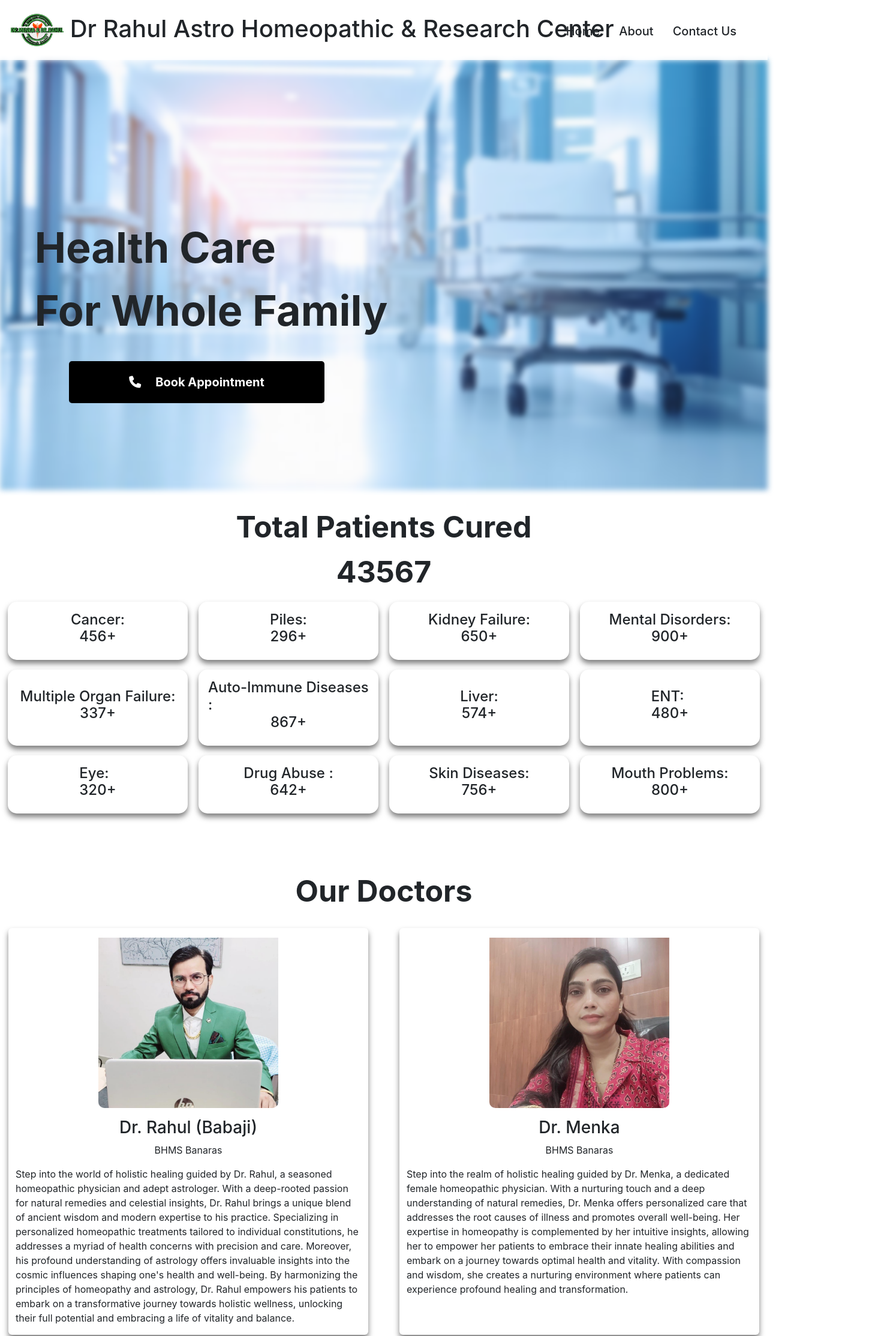
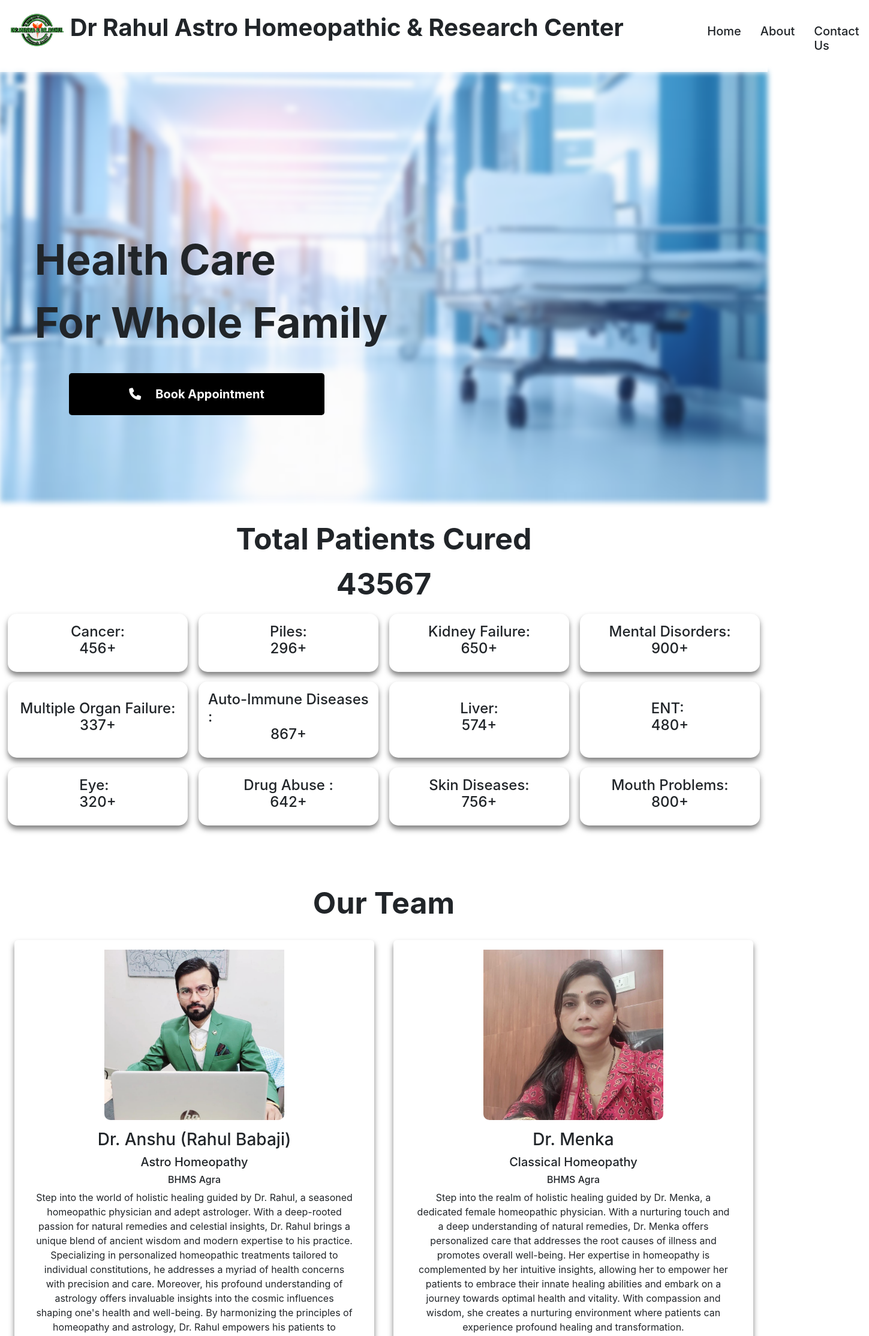
Before and after one commit to shakya94/rahulbabaji, a React (Create React App) app: page / in a window 1280 px wide. Shown: the top 2227 px of the page at 60% size, 1449 px wide, since content can reach past the window. Built offline with nearby package versions, Linux system fonts and the light colour scheme.

Commit message:
harshit new changes

```diff
--- a/src/App.css
+++ b/src/App.css
@@ -8,6 +8,11 @@
  /* Optional: Add background color to the header */
 
 }
+.header-x{
+  font-size:2.5rem; /* Adjust as needed */
+      font-weight: bold;
+      padding-top: 1rem;
+}
 .custom-tooltip {
   background-color: #ffffff;
   color: #333333;
@@ -15,6 +20,7 @@
   border-radius: 4px;
   padding: 8px;
   font-size: 14px;
+
 }
 
 .headersnew{
@@ -221,7 +227,17 @@ height: 240px;
   font-weight: bolder;
   font-size: 20px;
 }
-
+.viewmore{
+  background-color: #000;
+  position: relative;
+  left:80%;
+  color: white;
+  padding: 20px 60px;
+  border-radius: 5px;
+  z-index: 1;
+  font-weight: bolder;
+  font-size: 15px;
+}
 .dropdown
 {
   display: none;
@@ -230,7 +246,7 @@ height: 240px;
 
 /*------------------------------MOBILE VIEW CSS--------------------------------------*/
 
-@media only screen and (max-width: 600px) {
+@media only screen and (max-width: 676px) {
   .docimage{
 width: 320px;
   }
@@ -346,6 +362,10 @@ width: 320px;
       width:300px;
     height: 240px;
     }
+    .header-mobile{
+      font-size: 2rem; /* Adjust as needed */
+      font-weight: bold;
+    }
     .marquee-container {
       overflow: hidden;
     }
@@ -369,6 +389,17 @@ width: 320px;
       margin-right: 30px;
       box-shadow: 0px 0px 5px rgba(0, 0, 0, 0.5);
     }
+    .viewmore{
+      background-color: #000;
+      position: relative;
+      left:25%;
+      color: white;
+      padding: 20px 60px;
+      border-radius: 5px;
+      z-index: 1;
+      font-weight: bolder;
+      font-size: 15px;
+    }
     @keyframes marqueeAnimation {
       0% {
         transform: translateX(100);
--- a/src/components/Article.js
+++ b/src/components/Article.js
@@ -4,8 +4,8 @@ import maam from './Images/maam.jpeg';
 export default function Article() {
 
     const articleContent=
-    [{imgSrc:babaji, name:"Dr. Rahul (Babaji)",title:"BHMS Banaras",description:"Step into the world of holistic healing guided by Dr. Rahul, a seasoned homeopathic physician and adept astrologer. With a deep-rooted passion for natural remedies and celestial insights, Dr. Rahul brings a unique blend of ancient wisdom and modern expertise to his practice. Specializing in personalized homeopathic treatments tailored to individual constitutions, he addresses a myriad of health concerns with precision and care. Moreover, his profound understanding of astrology offers invaluable insights into the cosmic influences shaping one's health and well-being. By harmonizing the principles of homeopathy and astrology, Dr. Rahul empowers his patients to embark on a transformative journey towards holistic wellness, unlocking their full potential and embracing a life of vitality and balance."},
-    {imgSrc:maam, name:"Dr. Menka",title:"BHMS Banaras",description:"Step into the realm of holistic healing guided by Dr. Menka, a dedicated female homeopathic physician. With a nurturing touch and a deep understanding of natural remedies, Dr. Menka offers personalized care that addresses the root causes of illness and promotes overall well-being. Her expertise in homeopathy is complemented by her intuitive insights, allowing her to empower her patients to embrace their innate healing abilities and embark on a journey towards optimal health and vitality. With compassion and wisdom, she creates a nurturing environment where patients can experience profound healing and transformation."}];
+    [{imgSrc:babaji, name:"Dr. Anshu (Rahul Babaji)",type:"Astro Homeopathy",title:"BHMS Agra",description:"Step into the world of holistic healing guided by Dr. Rahul, a seasoned homeopathic physician and adept astrologer. With a deep-rooted passion for natural remedies and celestial insights, Dr. Rahul brings a unique blend of ancient wisdom and modern expertise to his practice. Specializing in personalized homeopathic treatments tailored to individual constitutions, he addresses a myriad of health concerns with precision and care. Moreover, his profound understanding of astrology offers invaluable insights into the cosmic influences shaping one's health and well-being. By harmonizing the principles of homeopathy and astrology, Dr. Rahul empowers his patients to embark on a transformative journey towards holistic wellness, unlocking their full potential and embracing a life of vitality and balance."},
+    {imgSrc:maam, name:"Dr. Menka",title:"BHMS Agra",type:"Classical Homeopathy",description:"Step into the realm of holistic healing guided by Dr. Menka, a dedicated female homeopathic physician. With a nurturing touch and a deep understanding of natural remedies, Dr. Menka offers personalized care that addresses the root causes of illness and promotes overall well-being. Her expertise in homeopathy is complemented by her intuitive insights, allowing her to empower her patients to embrace their innate healing abilities and embark on a journey towards optimal health and vitality. With compassion and wisdom, she creates a nurturing environment where patients can experience profound healing and transformation."}];
 
     const renderCard=(content,index)=>
     {
@@ -13,15 +13,16 @@ export default function Article() {
         <div key={index} className="card article border-0 col-6">
             <img className="docimage pt-3" src={content.imgSrc} alt="doc pic" height="300px" width="300px" />
             <h3 className="pt-3">{content.name}</h3>
-            <p className="p-0">{content.title}</p>
-            <p className="p-xl-0 px-4">{content.description}</p>
+            <h5 className="">{content.type}</h5>
+            <h6 className="">{content.title}</h6>
+            <p className="p-xl-x-2 px-4 text-center">{content.description}</p>
         </div>);
     }
 
   return (
     <div id="doc" className='heading py-20'>
-        <div className="headers pb-4">Our Doctors</div>
-       <div className="articleHead row">
+        <div className="headers pb-4">Our Team</div>
+       <div className="articleHead row mx-2">
           {articleContent.map((content,index)=>(renderCard(content,index)))}
         </div>
     </div>
--- a/src/components/Footer.js
+++ b/src/components/Footer.js
@@ -34,7 +34,7 @@ function Footer() {
             <h3 className='fw-bold'>Contact Us</h3>
             <ul className='list-unstyled'>
               <li onClick={handleDial}>Call us : 9454900060</li>
-              <li><a className="custom-link" href="mailto:clinic@homeopathy.com">rahularyan9999@gmail.com</a></li>
+              <li><a className="custom-link" href="mailto:clinic@homeopathy.com">rahularyan9999</a></li>
               <li></li>
             </ul>
           </div>
--- a/src/components/Navbar.js
+++ b/src/components/Navbar.js
@@ -5,16 +5,17 @@ import MobileDropDown from './MobileDropdown';
 function Navbar() {
   return (
     <nav id="navbar" className="navbar-expand-lg " style ={{ backgroundColor: "rgba(255,255,255,0.83)" }}>
+      <div className='temp'>
       <div className="container-fluid row">
         <div className="col-1">
         <img className="logo-img" src={logo} height="100px" width="100px" alt="newlogo"/>
         </div>
-        <div className="col-6">
-        <h1><a className="navbar-brand header pt-4" href="/">
+        <div className="col-10 header-x header-mobile">
+        <a className="navbar-brand header text-wrap" href="/">
         Dr Rahul Astro Homeopathic & Research Center
-        </a></h1>
+        </a>
         </div>
-        <div className="col-5 ">
+        <div className="col-1">
           <MobileDropDown></MobileDropDown>
         <button
           className="navbar-toggler"
@@ -31,7 +32,7 @@ function Navbar() {
 
           <ul className="navbar-nav ms-auto mt-3  ">
             <li className="nav-item">
-              <a className="nav-link active m-3 font-weight-bold" aria-current="page" href="#navbar">
+              <a className="nav-link active m-3 font-weight-bold" aria-current="page" href="/">
               <h5> Home </h5>
               </a>
             </li>
@@ -50,7 +51,7 @@ function Navbar() {
 
         </div>
         </div>
-      </div>
+      </div></div>
     </nav>
   );
 }
--- a/src/components/Videos.js
+++ b/src/components/Videos.js
@@ -5,15 +5,12 @@ function Videos() {
   const urlList = [
     {url:'https://www.youtube.com/watch?v=SptC-_KJ2ws'},
     {url:'https://www.youtube.com/watch?v=kFEq4SIekak'},
-    {url:'https://www.youtube.com/watch?v=QrcL1ftFIdI'},
-    {url:'https://www.youtube.com/watch?v=SptC-_KJ2ws'},
-    {url:'https://www.youtube.com/watch?v=kFEq4SIekak'},
     {url:'https://www.youtube.com/watch?v=QrcL1ftFIdI'}
   ];
 
   return (
     <div className='py-20'>
-      <div className="headers">Our Treatments</div>
+      <div className="headers">Our Testimonials</div>
       <div className='row m-4'>
         {urlList.map((tempUrl,index)=>(
           <div key={index} className="col-12 col-xl-4 mb-4 d-flex justify-content-center align-items-center">
@@ -21,6 +18,7 @@ function Videos() {
           </div>
         ))}
       </div>
+         <a href='/testimonials'><button className='viewmore mb-4'>View More</button></a>
     </div>
   );
 }
```
